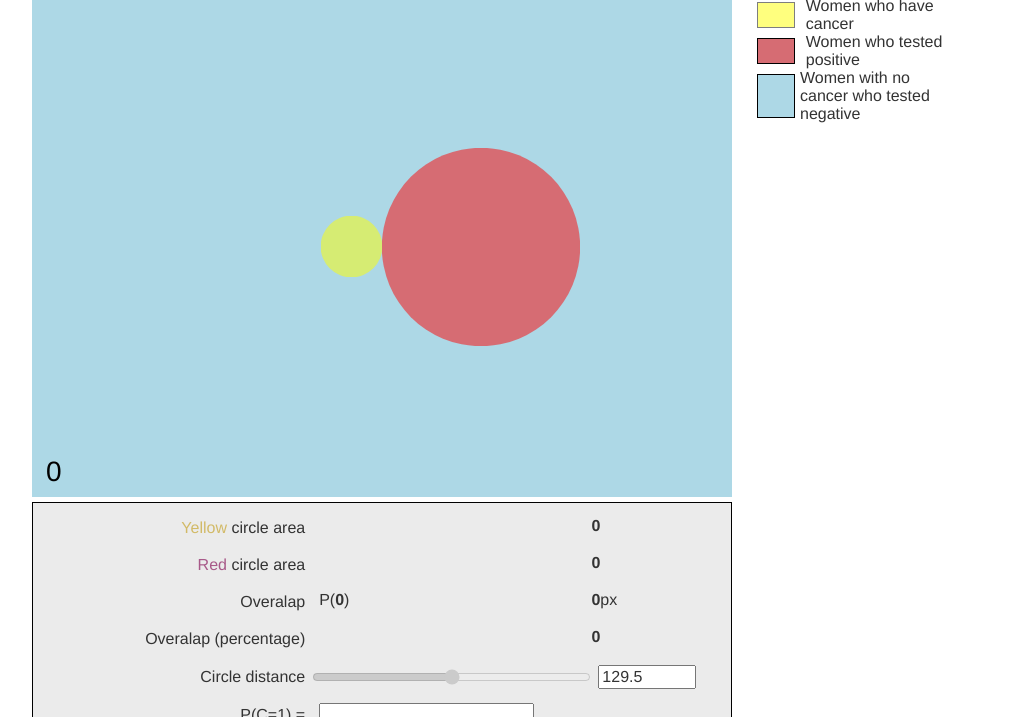
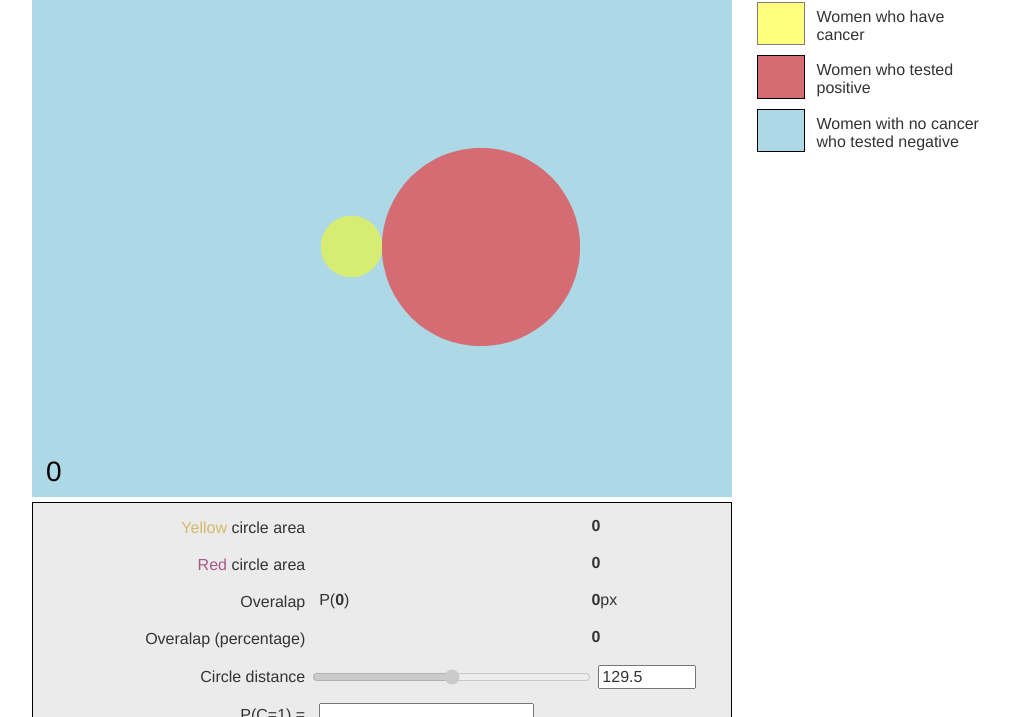
Before and after one commit to IAM-lab/Bayesian-reasoning-tool, a plain HTML site: page venn/index.html in a window 1280 px wide. Shown: the part 83-800 px from the top of the page, without its empty margins (258-1268 px from the left). Drawn offline with nearby package versions, Linux system fonts and the light colour scheme.

Commit message:
just commit

```diff
--- a/venn/venncss.css
+++ b/venn/venncss.css
@@ -286,8 +286,14 @@
 	position:absolute;
 	top:2%;
 	left:2%;
-	width:15%;
-	height:11%;
+	width:18%; /* 15 */
+	height:20%; /* 11 */
+}
+
+.ledgendTableRow
+{
+	width:100%;
+	height:33%; /* added field */
 }
 
 #legendContainerGrid
@@ -350,20 +356,16 @@
 	height:100%;
 }
 
-.ledgendTableRow
-{
-	width:100%;
-}
-
 .ledgendTableCell
 {
 	padding:5px;
 	width:25%;
 }
 
-#tableCellText1, #tableCellText2
+#tableCellText1, #tableCellText2, #tableCellText3
 {
 	padding-left:3%;
+	padding-top:2%;
 }
 
 .cellColourContainer
```
